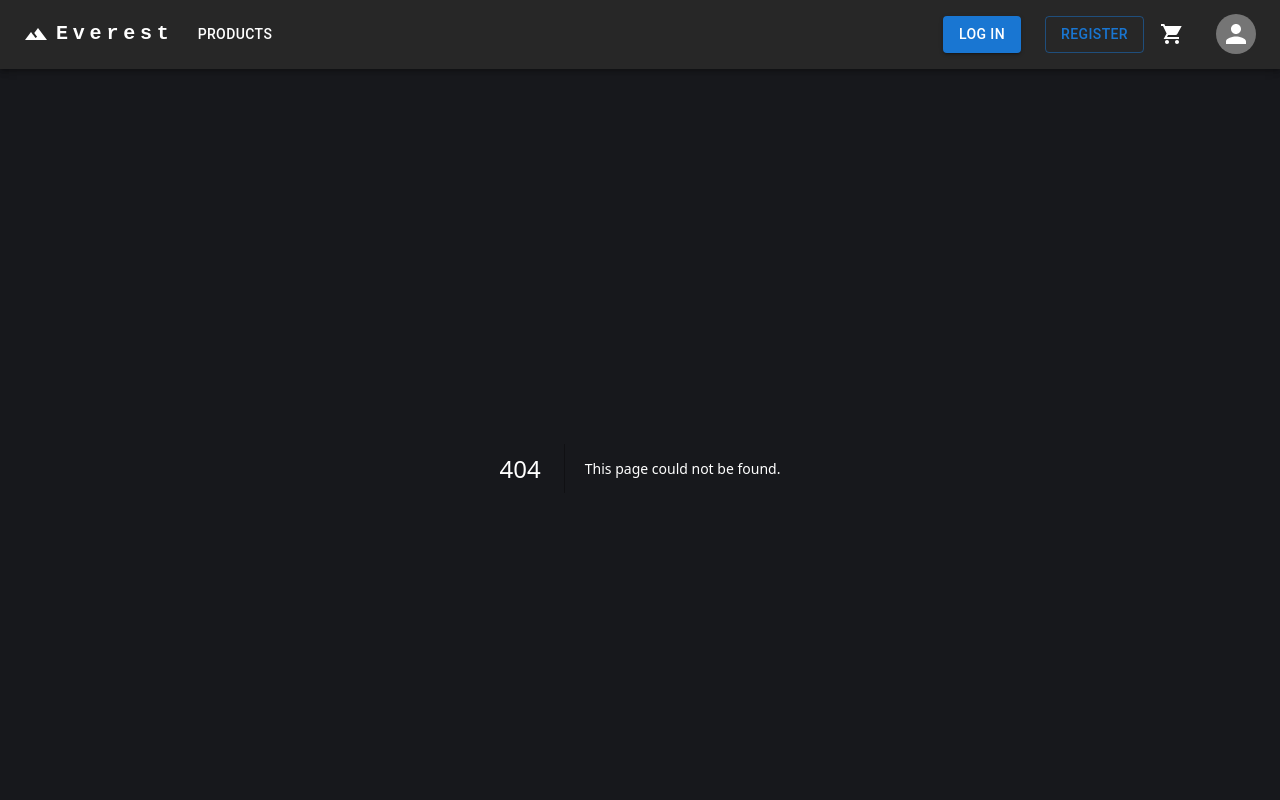
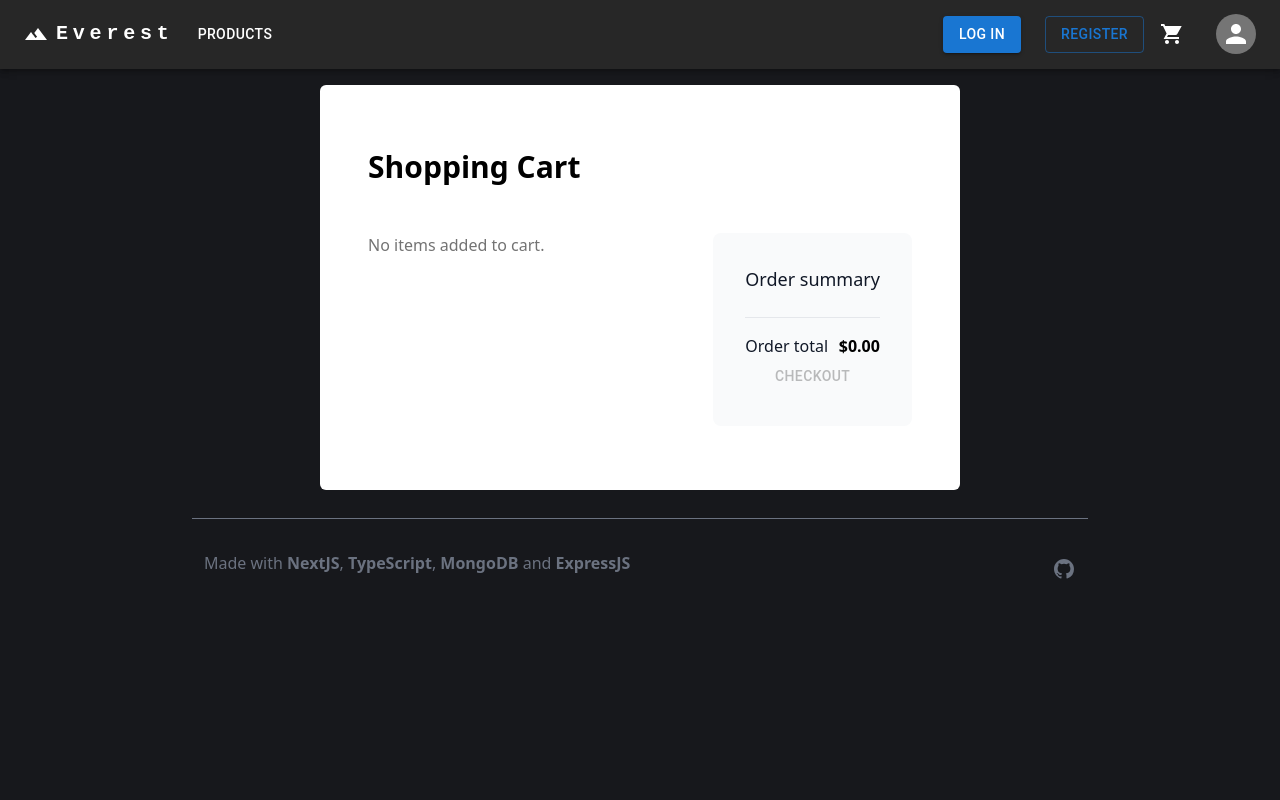
Before and after one commit to santidotpy/everest-front, a Next.js app: page /cart in a window 1280 px wide. Before the commit this address had no page. Shown: the top 800 px of the page. Built offline with nearby package versions, Linux system fonts and the light colour scheme.

Commit message:
✨ add cart functionality

```diff
--- /dev/null
+++ b/src/app/cart/components/cart-item-info.tsx
@@ -0,0 +1,23 @@
+interface CartItemInfoProps {
+  product: Record<string, any>;
+}
+
+const CartItemInfo: React.FC<CartItemInfoProps> = ({ product }) => {
+  return (
+    <div>
+      <div className="flex justify-between">
+        <p className=" text-sm font-semibold text-black">{product.name}</p>
+      </div>
+
+      <div className="mt-1 flex text-sm">
+        <p className="text-gray-500">{product.color}</p>
+        <p className="ml-4 border-l border-gray-200 pl-4 text-gray-500">
+          {product.size}
+        </p>
+      </div>
+      <p className="mt-1 text-sm font-medium text-gray-900">{product.price}</p>
+    </div>
+  );
+};
+
+export default CartItemInfo;
--- /dev/null
+++ b/src/app/cart/components/cart-item.tsx
@@ -0,0 +1,52 @@
+import { toast } from "react-hot-toast";
+import CardMedia from "@mui/material/CardMedia";
+import IconButton from "@mui/material/IconButton";
+import CloseIcon from "@mui/icons-material/Close";
+
+import Currency from "@/components/Currency";
+import useCart from "@/hooks/use-cart";
+import { Product } from "../../../../types";
+
+interface CartItemProps {
+  data: Product;
+}
+
+const CartItem: React.FC<CartItemProps> = ({ data }) => {
+  const cart = useCart();
+
+  const onRemove = () => {
+    cart.removeItem(data._id);
+  };
+
+  return (
+    <li className="flex py-6 border-b">
+      <div className="relative h-24 w-24 rounded-md overflow-hidden sm:h-48 sm:w-48">
+        <CardMedia
+          component="img"
+          className="rounded-xl shadow-2xl object-cover object-center"
+          // height="194"
+          image={data.thumbnail}
+          alt={data.productName}
+        />
+      </div>
+      <div className="relative ml-4 flex flex-1 flex-col justify-between sm:ml-6">
+        <div className="absolute z-10 right-0 top-0">
+          <IconButton onClick={onRemove} color="error">
+            <CloseIcon />
+          </IconButton>
+        </div>
+        <div className="relative pr-9 sm:grid sm:grid-cols-2 sm:gap-x-6 sm:pr-0">
+          <div className="flex justify-between">
+            <p className=" text-lg font-semibold text-black">
+              {data.productName}
+            </p>
+          </div>
+
+          <Currency value={data.price} />
+        </div>
+      </div>
+    </li>
+  );
+};
+
+export default CartItem;
--- /dev/null
+++ b/src/app/cart/components/summary.tsx
@@ -0,0 +1,87 @@
+"use client";
+
+import axios from "axios";
+import Button from "@mui/material/Button";
+import { useEffect } from "react";
+import { useSearchParams } from "next/navigation";
+import { toast } from "react-hot-toast";
+
+import useCart from "@/hooks/use-cart";
+import Currency from "@/components/Currency";
+
+const Summary = () => {
+  const searchParams = useSearchParams();
+  const items = useCart((state) => state.items);
+  const removeAll = useCart((state) => state.removeAll);
+
+  useEffect(() => {
+    if (searchParams.get("success")) {
+      toast.success("Payment completed.");
+      removeAll();
+    }
+
+    if (searchParams.get("canceled")) {
+      toast.error("Something went wrong.");
+    }
+  }, [searchParams, removeAll]);
+
+  const totalPrice = items.reduce((total, item) => {
+    return total + Number(item.price);
+  }, 0);
+
+  const onCheckout = async () => {
+    try {
+      for (const item of items) {
+        await axios.post(
+          `${process.env.NEXT_PUBLIC_BACKEND_URL}/api/carts/product?id_prod=${item._id}&quantity=1`,
+          null,
+
+          {
+            headers: {
+              Authorization: `Bearer ${localStorage.getItem("token")}`,
+            },
+          }
+        );
+      }
+      // purchase items
+      const response = await axios.post(
+        `${process.env.NEXT_PUBLIC_BACKEND_URL}/api/checkout`,
+        null,
+        {
+          headers: {
+            Authorization: `Bearer ${localStorage.getItem("token")}`,
+          },
+        }
+      );
+      // empty cart items
+      removeAll();
+      toast.success(response.data.message);
+    } catch (error) {
+      toast.error("Ups, something went wrong.");
+      console.log(error);
+    }
+  };
+
+  return (
+    <div className="mt-16 rounded-lg bg-gray-50 px-4 py-6 sm:p-6 lg:col-span-5 lg:mt-0 lg:p-8">
+      <h2 className="text-lg font-medium text-gray-900">Order summary</h2>
+      <div className="mt-6 space-y-4">
+        <div className="flex items-center justify-between border-t border-gray-200 pt-4">
+          <div className="text-base font-medium text-gray-900">Order total</div>
+          <div className="text-black">
+            <Currency value={totalPrice} />
+          </div>
+        </div>
+      </div>
+      <Button
+        onClick={onCheckout}
+        disabled={items.length === 0}
+        className="w-full mt-6"
+      >
+        Checkout
+      </Button>
+    </div>
+  );
+};
+
+export default Summary;
--- /dev/null
+++ b/src/app/cart/page.tsx
@@ -0,0 +1,52 @@
+"use client";
+
+import { useEffect, useState } from "react";
+
+import Container from "@/components/Container";
+import useCart from "@/hooks/use-cart";
+
+import Summary from "./components/summary";
+import CartItem from "./components/cart-item";
+
+export const revalidate = 0;
+
+const CartPage = () => {
+  const [isMounted, setIsMounted] = useState(false);
+  const cart = useCart();
+
+  useEffect(() => {
+    setIsMounted(true);
+  }, []);
+
+  if (!isMounted) {
+    return null;
+  }
+
+  return (
+    <div
+      className="bg-white mt-4 rounded-md
+    "
+    >
+      <Container>
+        <div className="px-4 py-16 sm:px-6 lg:px-8">
+          <h1 className="text-3xl font-bold text-black">Shopping Cart</h1>
+          <div className="mt-12 lg:grid lg:grid-cols-12 lg:items-start gap-x-12">
+            <div className="lg:col-span-7">
+              {cart.items.length === 0 && (
+                <p className="text-neutral-500">No items added to cart.</p>
+              )}
+              <ul>
+                {cart.items.map((item) => (
+                  <CartItem key={item._id} data={item} />
+                ))}
+              </ul>
+            </div>
+            <Summary />
+          </div>
+        </div>
+      </Container>
+    </div>
+  );
+};
+
+export default CartPage;
--- /dev/null
+++ b/src/hooks/use-cart.ts
@@ -0,0 +1,88 @@
+import { create } from "zustand";
+import { toast } from "react-hot-toast";
+import { persist, createJSONStorage } from "zustand/middleware";
+
+import { Product } from "../../types";
+
+interface CartStore {
+  items: Product[];
+  addItem: (data: Product) => void;
+  removeItem: (id: string) => void;
+  removeAll: () => void;
+}
+
+const useCart = create(
+  persist<CartStore>(
+    (set, get) => ({
+      items: [],
+      addItem: (data: Product) => {
+        const currentItems = get().items;
+        const existingItem = currentItems.find((item) => item._id === data._id);
+
+        if (existingItem) {
+          return toast("Item already in cart.", {
+            duration: 4000,
+            position: "top-right",
+
+            // Styling
+            style: {},
+            className: "",
+            // Custom Icon
+            icon: "ℹ️",
+
+            // Change colors of success/error/loading icon
+            iconTheme: {
+              primary: "#000",
+              secondary: "#fff",
+            },
+          });
+        }
+
+        set({ items: [...get().items, data] });
+        toast.success("Item added to cart.", {
+          duration: 4000,
+          position: "top-right",
+
+          // Styling
+          style: {},
+          className: "",
+
+          // Custom Icon
+          icon: "🛒",
+
+          // Change colors of success/error/loading icon
+          iconTheme: {
+            primary: "#000",
+            secondary: "#fff",
+          },
+        });
+      },
+      removeItem: (id: string) => {
+        set({ items: [...get().items.filter((item) => item._id !== id)] });
+        toast.success("Item removed from cart.", {
+          duration: 4000,
+          position: "top-right",
+
+          // Styling
+          style: {},
+          className: "",
+          // Custom Icon
+          icon: "🛒",
+
+          // Change colors of success/error/loading icon
+          iconTheme: {
+            primary: "#000",
+            secondary: "#fff",
+          },
+        });
+      },
+      removeAll: () => set({ items: [] }),
+    }),
+    {
+      name: "cart-storage",
+      storage: createJSONStorage(() => localStorage),
+    }
+  )
+);
+
+export default useCart;
```
